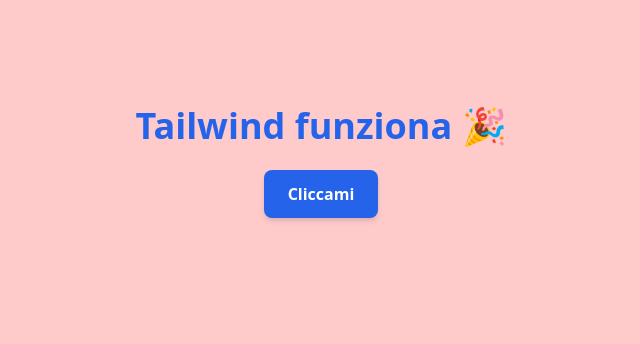
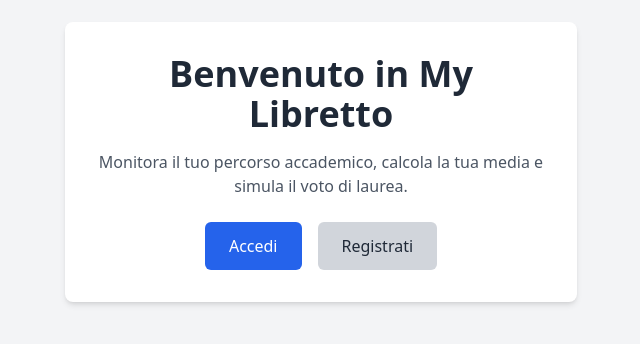
Before and after one commit to AnnalisaDea/my-libretto, a Vue app: page /welcome in a window 1280 px wide. Shown: the part 238-582 px from the top of the page, without its empty margins (319-959 px from the left). Built offline with nearby package versions, Linux system fonts and the light colour scheme; no server answers.

Commit message:
Implement initial routing and authentication setup

```diff
--- a/src/App.vue
+++ b/src/App.vue
@@ -1,16 +1,9 @@
-<script setup></script>
+<script setup>
+import { RouterView } from 'vue-router';
+</script>
 
 <template>
-  <div class="min-h-screen flex flex-col items-center justify-center bg-red-200">
-    <h1 class="text-4xl font-bold text-blue-600">
-      Tailwind funziona 🎉
-    </h1>
-    <div class="mt-6">
-      <button class="px-6 py-3 bg-blue-600 text-white font-semibold rounded-lg shadow-md hover:bg-blue-700 transition">
-        Cliccami
-      </button>
-    </div>
-  </div>
+  <RouterView />
 </template>
 
 <style scoped></style>
--- a/src/main.js
+++ b/src/main.js
@@ -2,9 +2,16 @@
 import App from './App.vue'
 import router from './router'
 import './style.css'; // Import Tailwind CSS
+import { onAuthStateChanged } from 'firebase/auth';
+import { auth } from './firebase'; // Questo file deve contenere l'istanza di auth
 
-const app = createApp(App)
+// assegna l'istanza dell'app solo dopo che lo stato di autenticazione è stato determinato
+let app
 
-app.use(router)
-
-app.mount('#app')
+onAuthStateChanged(auth, () => {
+    if (!app) {
+        app = createApp(App)
+            .use(router)
+            .mount('#app')
+    }
+})
--- a/src/router/index.js
+++ b/src/router/index.js
@@ -1,8 +1,97 @@
 import { createRouter, createWebHistory } from 'vue-router'
+import { getAuth } from 'firebase/auth';
+
+
+import WelcomeView from '@/views/WelcomeView.vue'
+import LoginView from '@/views/LoginView.vue'
+import RegisterView from '@/views/RegisterView.vue'
+import ProfileSetupView from '@/views/ProfileSetupView.vue'
+import DashboardView from '@/views/DashboardView.vue'
+import ExamsView from '@/views/ExamsView.vue'
+import AddExamView from '@/views/AddExamView.vue'
+import SettingsView from '@/views/SettingsView.vue'
+import PredictionView from '@/views/PredictionView.vue'
+
+
+const routes = [
+    {
+      path: '/',
+      name: 'Dashboard',
+      component: DashboardView,
+      meta: { requiresAuth: true }
+    },
+    {
+      path: '/welcome',
+      name: 'Welcome',
+      component: WelcomeView,
+      meta: { requiresGuest: true }
+    },
+    {
+      path: '/login',
+      name: 'Login',
+      component: LoginView,
+      meta: { requiresGuest: true }
+    },
+    {
+      path: '/register',
+      name: 'Register',
+      component: RegisterView,
+      meta: { requiresGuest: true }
+    },
+    {
+      path: '/profile-setup',
+      name: 'ProfileSetup',
+      component: ProfileSetupView,
+      meta: { requiresAuth: true }
+    },
+    {
+      path: '/exams',
+      name: 'Exams',
+      component: ExamsView,
+      meta: { requiresAuth: true }
+    },
+    {
+      path: '/add-exam',
+      name: 'AddExam',
+      component: AddExamView,
+      meta: { requiresAuth: true }
+    },
+    {
+      path: '/settings',
+      name: 'Settings',
+      component: SettingsView,
+      meta: { requiresAuth: true }
+    },
+    {
+      path: '/prediction',
+      name: 'Prediction',
+      component: PredictionView,
+      meta: { requiresAuth: true }
+    }
+  ];
 
 const router = createRouter({
-  history: createWebHistory(import.meta.env.BASE_URL),
-  routes: [],
-})
+  history: createWebHistory(),
+  routes
+});
 
-export default router
+// Navigation guard globale
+router.beforeEach((to, from, next) => {
+  const requiresAuth = to.matched.some(record => record.meta.requiresAuth);
+  const requiresGuest = to.matched.some(record => record.meta.requiresGuest);
+  const currentUser = getAuth().currentUser;
+
+  // Se la rotta richiede autenticazione e l'utente NON è loggato
+  if (requiresAuth && !currentUser) {
+    next('/login');
+  // Se la rotta è per ospiti e l'utente è loggato
+  } else if (requiresGuest && currentUser) {
+    // Reindirizza alla dashboard
+    next('/');
+  } else {
+    next();
+  }
+});
+
+
+export default router;
--- a/src/views/AddExamView.vue
+++ b/src/views/AddExamView.vue
@@ -0,0 +1,9 @@
+<script setup>
+
+</script>
+
+<template>
+
+</template>
+
+<style scoped></style>
--- a/src/views/DashboardView.vue
+++ b/src/views/DashboardView.vue
@@ -0,0 +1,9 @@
+<script setup>
+
+</script>
+
+<template>
+
+</template>
+
+<style scoped></style>
--- a/src/views/ExamsView.vue
+++ b/src/views/ExamsView.vue
@@ -0,0 +1,9 @@
+<script setup>
+
+</script>
+
+<template>
+
+</template>
+
+<style scoped></style>
--- a/src/views/LoginView.vue
+++ b/src/views/LoginView.vue
@@ -0,0 +1,9 @@
+<script setup>
+
+</script>
+
+<template>
+
+</template>
+
+<style scoped></style>
--- a/src/views/PredictionView.vue
+++ b/src/views/PredictionView.vue
@@ -0,0 +1,9 @@
+<script setup>
+
+</script>
+
+<template>
+
+</template>
+
+<style scoped></style>
--- a/src/views/ProfileSetupView.vue
+++ b/src/views/ProfileSetupView.vue
@@ -0,0 +1,9 @@
+<script setup>
+
+</script>
+
+<template>
+
+</template>
+
+<style scoped></style>
--- a/src/views/RegisterView.vue
+++ b/src/views/RegisterView.vue
@@ -0,0 +1,9 @@
+<script setup>
+
+</script>
+
+<template>
+
+</template>
+
+<style scoped></style>
--- a/src/views/SettingsView.vue
+++ b/src/views/SettingsView.vue
@@ -0,0 +1,9 @@
+<script setup>
+
+</script>
+
+<template>
+
+</template>
+
+<style scoped></style>
--- a/src/views/WelcomeView.vue
+++ b/src/views/WelcomeView.vue
@@ -0,0 +1,25 @@
+<script setup>
+import { RouterLink } from 'vue-router';
+
+</script>
+
+<template>
+  <div class="flex flex-col items-center justify-center min-h-screen bg-gray-100">
+    <div class="text-center p-8 bg-white rounded-lg shadow-md max-w-lg">
+      <h1 class="text-4xl font-bold text-gray-800 mb-4">Benvenuto in My Libretto</h1>
+      <p class="text-gray-600 mb-6">
+        Monitora il tuo percorso accademico, calcola la tua media e simula il voto di laurea.
+      </p>
+      <div class="flex space-x-4 justify-center">
+        <router-link to="/login" class="px-6 py-3 bg-blue-600 text-white rounded-md hover:bg-blue-700 transition">
+          Accedi
+        </router-link>
+        <router-link to="/register" class="px-6 py-3 bg-gray-300 text-gray-800 rounded-md hover:bg-gray-400 transition">
+          Registrati
+        </router-link>
+      </div>
+    </div>
+  </div>
+</template>
+
+<style scoped></style>
```
